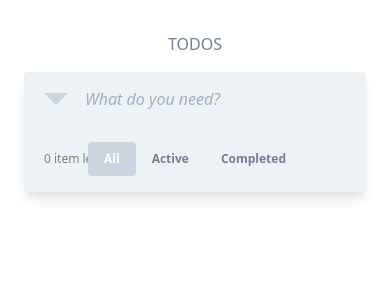
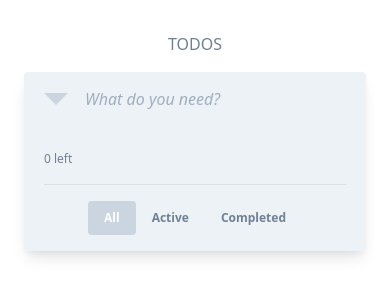
Before and after one commit to wdtamagi/xstate-poc, a React (Create React App) app: page / in a window 390 px wide. Shown: the top 300 px of the page. Built offline with nearby package versions, Linux system fonts and the light colour scheme.

Commit message:
fix: Fixed responsive for footer component

```diff
--- a/src/containers/Todos/components/Footer/Footer.tsx
+++ b/src/containers/Todos/components/Footer/Footer.tsx
@@ -1,33 +1,34 @@
 import React from "react";
-
-interface IFooterProps {
-  /** The remainings todos*/
-  remaining: number;
-  /** The active view */
-  activeView: string;
-  /** The handler to control active view */
-  onChangeView: (view: string) => void;
-  /** The control for clear button */
-  anyTodoDone: boolean;
-}
+import { IProps } from "./types";
 
 const Footer = ({
   remaining,
   activeView,
   onChangeView,
   anyTodoDone,
-}: IFooterProps) => {
+}: IProps) => {
   const getButtonClass = (active: boolean = false) =>
-    `hover:bg-gray-400 font-semibold hover:text-white py-2 px-4 rounded ${
+    `hover:bg-gray-400 font-semibold hover:text-white py-2 px-4 text-xs rounded ${
       active ? "bg-gray-400 text-white" : "bg-transparent text-gray-600"
     }`;
 
   return (
-    <div className="relative flex flex-row justify-between items-center px-5 py-4 bg-gray-200 text-gray-600 text-xs">
-      <span className="py-2">{`${remaining} ${
-        remaining > 1 ? "items" : "item"
-      } left`}</span>
-      <div className="absolute h-full inset-0 m-0 p-0 text-center px-5 py-4">
+    <div className="relative flex flex-col px-5 py-4 bg-gray-200">
+      <div className="flex flex-row justify-between items-center text-gray-600 text-xs w-full pb-2 sm:pb-0">
+        <span className="py-2">{`${remaining} left`}</span>
+        {anyTodoDone && (
+          <button
+            style={{ outline: "none" }}
+            className={`${getButtonClass()} z-10`}
+          >
+            Clear completed
+          </button>
+        )}
+      </div>
+      <div
+        className="pt-4 text-center w-full sm:absolute sm:h-full sm:inset-0 sm:px-5 sm:py-4"
+        style={{ borderTop: "1px solid #bdc2ca5e" }}
+      >
         <button
           style={{ outline: "none" }}
           className={getButtonClass(activeView === "all")}
@@ -50,14 +51,6 @@ const Footer = ({
           Completed
         </button>
       </div>
-      {anyTodoDone && (
-        <button
-          style={{ outline: "none" }}
-          className={`${getButtonClass()} z-10`}
-        >
-          Clear completed
-        </button>
-      )}
     </div>
   );
 };
```
